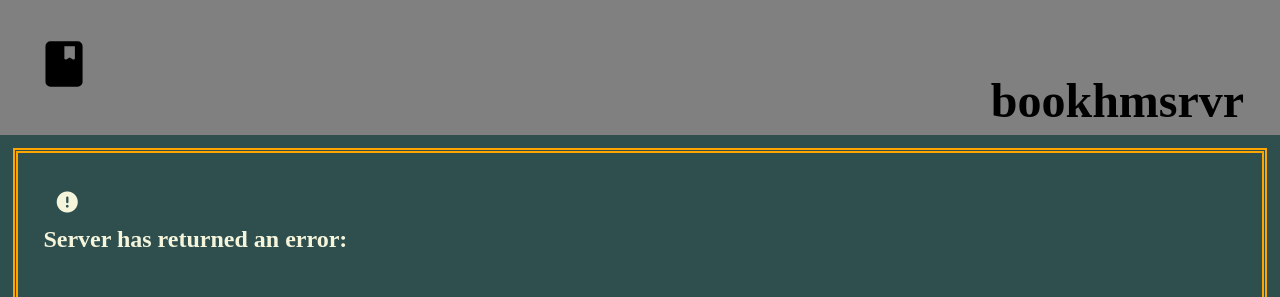
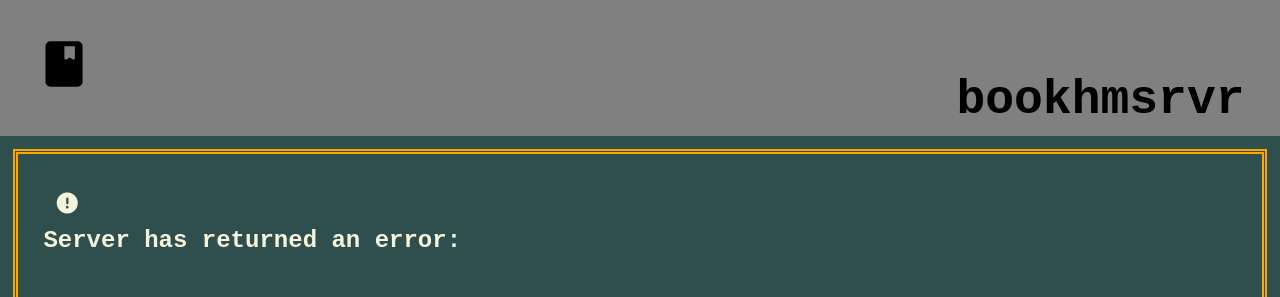
Before and after one commit to mb6ockatf/bookhmsrvr, a Flask app: template src/templates/error.html in a window 1280 px wide. Shown: the top 297 px of the page. Run offline with Flask 3, Linux system fonts and the light colour scheme; the template is opened without the code that fills it, so the values that code supplies are empty; parts of the project's set-up code (start-up, migrations or seed data) failed here and were passed over.

Commit message:
fix(borders.css): font name

```diff
--- a/src/static/borders.css
+++ b/src/static/borders.css
@@ -1,5 +1,5 @@
 body {
-	font-family: Liberation Mono, monospace, ;
+	font-family: "Liberation Mono", monospace;
 	color: Beige;
 	background-color: DarkSlateGray;
 	font-weight: normal;
```
